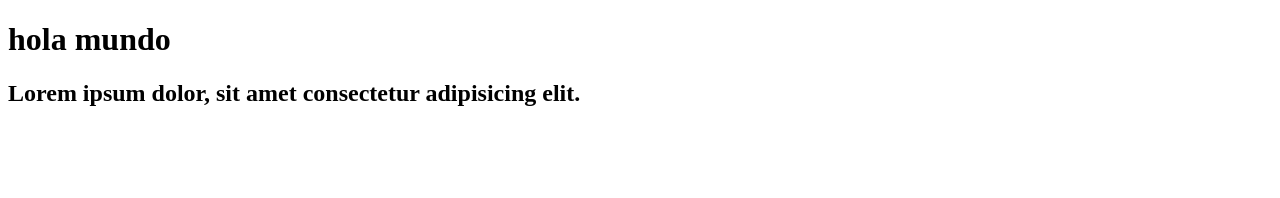
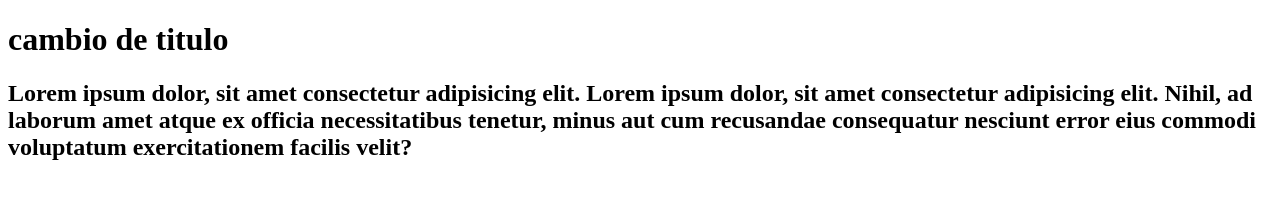
Before and after one commit to cesarbernal2024/software, a plain HTML site: page index.html in a window 1280 px wide. Drawn offline with Linux system fonts and the light colour scheme.

Commit message:
update tittle

```diff
--- a/index.html
+++ b/index.html
@@ -6,7 +6,7 @@
     <title>software</title>
 </head>
 <body>
-    <h1>hola mundo</h1>
-    <h2>Lorem ipsum dolor, sit amet consectetur adipisicing elit.</h2>
+    <h1>cambio de titulo</h1>
+    <h2>Lorem ipsum dolor, sit amet consectetur adipisicing elit. Lorem ipsum dolor, sit amet consectetur adipisicing elit. Nihil, ad laborum amet atque ex officia necessitatibus tenetur, minus aut cum recusandae consequatur nesciunt error eius commodi voluptatum exercitationem facilis velit?</h2>
 </body>
 </html>
```
